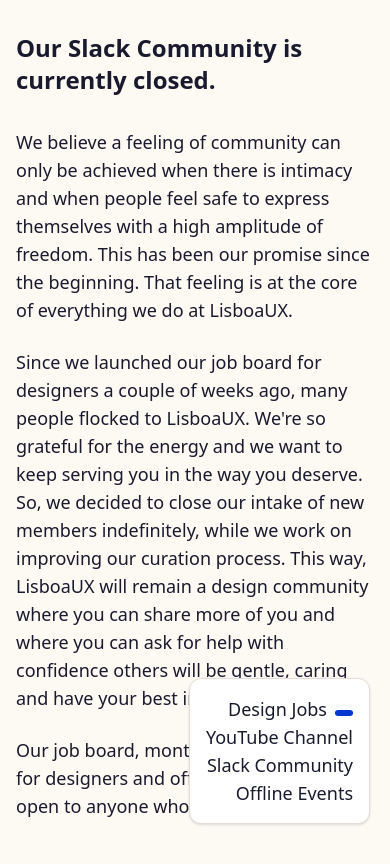
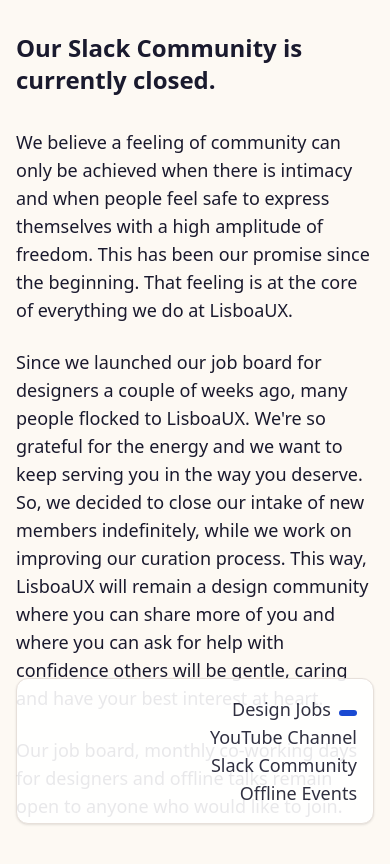
Before and after one commit to malikpiara/lisboaux.com, a Next.js app: page /slack in a window 390 px wide. Shown: the top 864 px of the page. Built offline with nearby package versions, Linux system fonts and the light colour scheme.

Commit message:
Make nav sticky in mobile.

```diff
--- a/app/page.js
+++ b/app/page.js
@@ -31,7 +31,7 @@
 
 export function NewNavigation() {
   return (
-    <ul className='text-lg font-medium absolute right-5 bottom-5 lg:top-5 text-right border md:border-none rounded-lg p-4 shadow md:shadow-none md:bg-background bg-white '>
+    <ul className='text-lg font-medium absolute right-5 bottom-5 lg:top-5 text-right border md:border-none rounded-lg p-4 shadow md:shadow-none md:bg-background bg-card '>
       <li className=''>
         <Link
           className='flex flex-row justify-end items-start gap-2'
--- a/app/slack/page.jsx
+++ b/app/slack/page.jsx
@@ -49,7 +49,7 @@
 
 export function NewNavigation() {
   return (
-    <ul className='text-lg font-medium absolute right-5 bottom-5 lg:top-5 text-right border md:border-none rounded-lg p-4 shadow md:shadow-none md:bg-background bg-card '>
+    <ul className='text-lg font-medium md:absolute right-5 bottom-5 lg:top-5 text-right border md:border-none rounded-lg p-4 shadow md:shadow-none md:bg-background bg-card sticky opacity-90'>
       <li className=''>
         <Link
           className='flex flex-row justify-end items-start gap-2'
```
